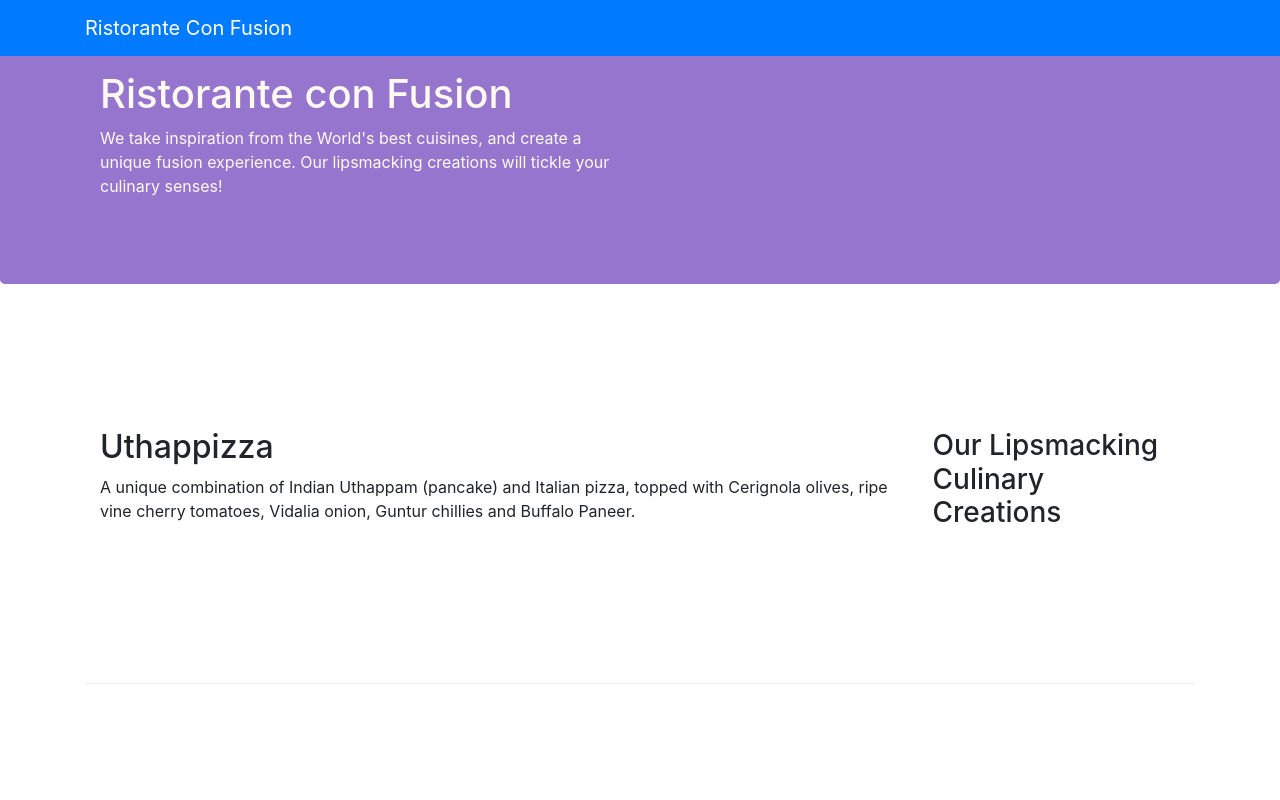
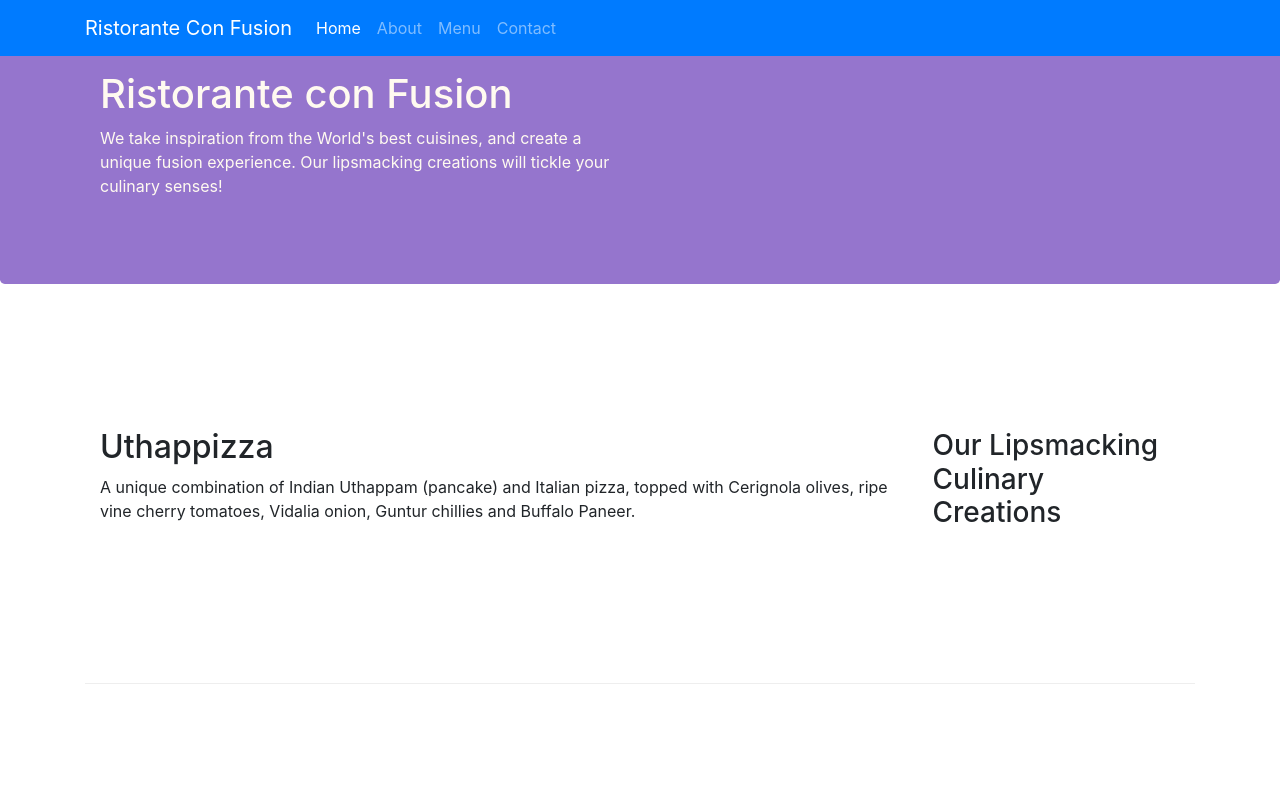
Before and after one commit to lubcolas/conFusion, a website: page index.html in a window 1280 px wide. Shown: the top 800 px of the page. Drawn offline with nearby package versions, Linux system fonts and the light colour scheme.

Commit message:
Create a basic navigation bar step2

```diff
--- a/index.html
+++ b/index.html
@@ -16,10 +16,16 @@
 </head>
 
 <body>
-    <!-- Save the changes and let's have a quick look-->
     <nav class="navbar navbar-dark navbar-expand-sm bg-primary fixed-top">
         <div class="container">
            <a class="navbar-brand" href="#">Ristorante Con Fusion</a>
+            <!-- Save the changes and let's have a quick look step1-->
+           <ul class="navbar-nav mr-auto">
+            <li class="nav-item active"><a class="nav-link" href="#">Home</a></li>
+            <li class="nav-item"><a class="nav-link" href="./aboutus.html">About</a></li>
+            <li class="nav-item"><a class="nav-link" href="#">Menu</a></li>
+            <li class="nav-item"><a class="nav-link" href="#">Contact</a></li>
+        </ul>  <!--let's take a look in the browser step2-->
         </div>
     </nav>
 
```
